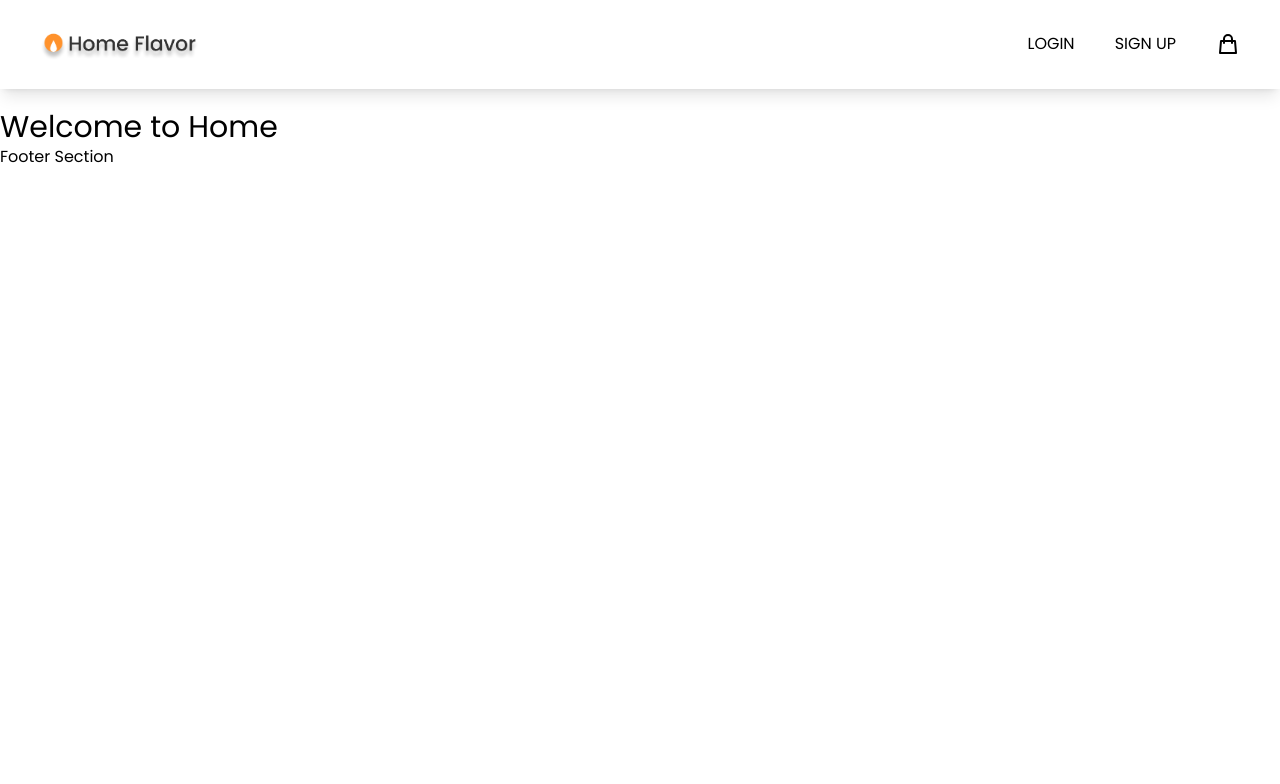
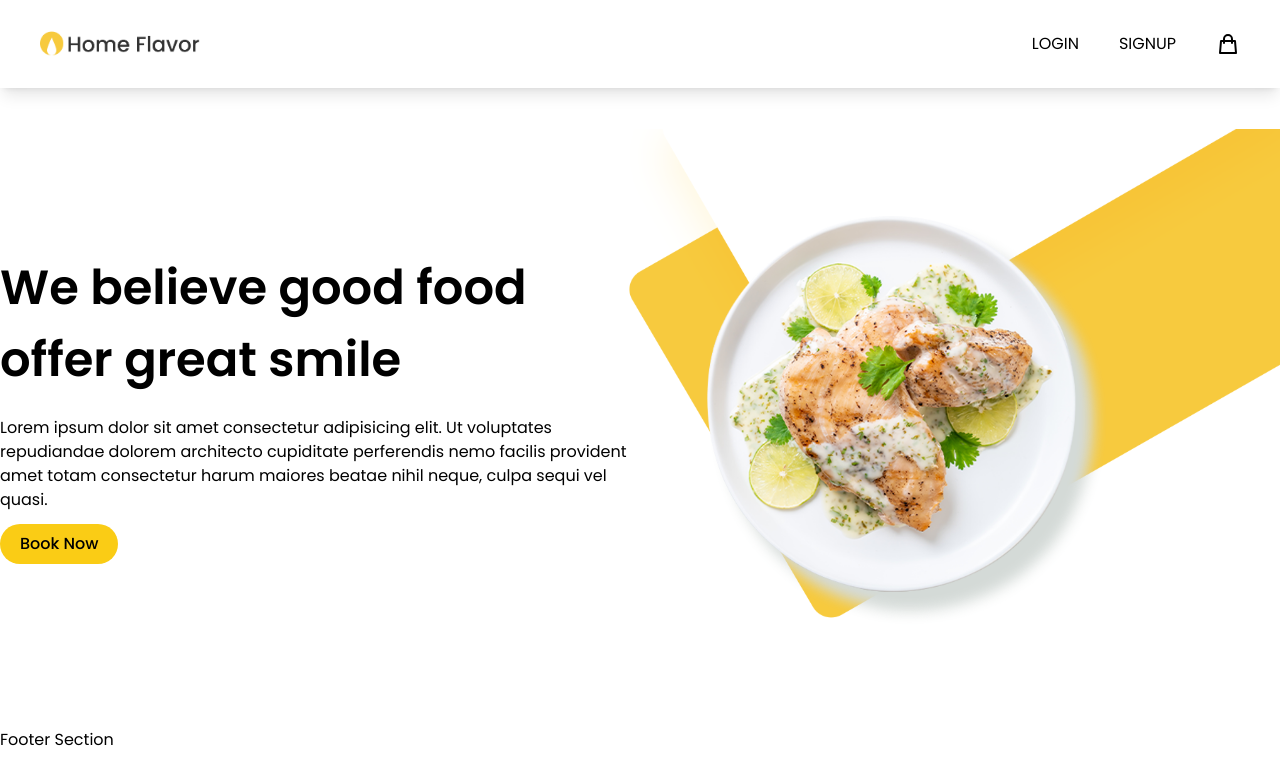
Before and after one commit to sabbir10s/home-flavor, a React (Create React App) app: page / in a window 1280 px wide. Shown: the top 784 px of the page. Built offline with nearby package versions, Linux system fonts and the light colour scheme.

Commit message:
banner design done

```diff
--- /dev/null
+++ b/src/Pages/Home/Banner/Banner.css
@@ -0,0 +1,9 @@
+.banner {
+  background-image: url(../../../images/hero-2.png);
+  background-repeat: no-repeat;
+  /* background-attachment: fixed; */
+  background-position: 102% 30%;
+  background-size: 700px;
+  height: 80vh;
+  width: 100%;
+}
--- a/src/Pages/Home/Banner/Banner.js
+++ b/src/Pages/Home/Banner/Banner.js
@@ -1,9 +1,22 @@
 import React from 'react';
+import heroImg from '../../../images/hero2.png'
+import './Banner.css';
 
 const Banner = () => {
     return (
-        <div>
-            <h1 className='text-3xl'>This is Banner</h1>
+        <div className='banner '>
+            <div className='gird columns-2 container mx-auto'>
+                <div className='flex justify-center items-center h-[80vh]'>
+                    <div>
+                        <h1 className='text-5xl leading-normal font-bold mb-5'>We believe good food offer great smile</h1>
+                        <p>Lorem ipsum dolor sit amet consectetur adipisicing elit. Ut voluptates repudiandae dolorem architecto cupiditate perferendis nemo facilis provident amet totam consectetur harum maiores beatae nihil neque, culpa sequi vel quasi.</p>
+                        <button className='bg-yellow-400 px-5 py-2 rounded-full font-medium hover:shadow-md mt-3'>Book Now</button>
+                    </div>
+                </div>
+                <div>
+                    <img className='w-[500px]' src={heroImg} alt="" />
+                </div>
+            </div>
         </div>
     );
 };
--- a/src/Pages/Home/Home/Home.js
+++ b/src/Pages/Home/Home/Home.js
@@ -1,9 +1,10 @@
 import React from 'react';
+import Banner from '../Banner/Banner';
 
 const Home = () => {
     return (
         <div>
-             <h1 className='text-3xl'>Welcome to Home</h1>
+            <Banner/>
         </div>
     );
 };
--- a/src/Pages/LoginSignup/Login/Login.js
+++ b/src/Pages/LoginSignup/Login/Login.js
@@ -8,7 +8,7 @@ const Login = () => {
         navigate('/signup')
     }
     return (
-        <div className='flex justify-center'>
+        <div className='flex mt-7 justify-center'>
 
             <div className="w-full max-w-xs">
                 <form className="bg-white shadow-lg border-[1.5px] rounded px-8 pt-6 pb-8 mb-4">
@@ -22,7 +22,7 @@ const Login = () => {
                         <input className="shadow appearance-none border rounded w-full py-2 px-3 text-gray-700  leading-tight focus:outline-none focus:shadow-outline" id="password" type="password" placeholder="Password" />
                     </div>
                     <div className="mb-2">
-                        <button className="bg-orange-500 hover:bg-orange-600 text-white font-bold w-full py-2 px-4 rounded focus:outline-none focus:shadow-outline" type="button">
+                        <button className="bg-yellow-400 hover:bg-yellow-500 text-black font-bold w-full py-2 px-4 rounded focus:outline-none focus:shadow-outline" type="button">
                             Login
                         </button>
                     </div>
@@ -40,7 +40,7 @@ const Login = () => {
                     <SocialLogin />
 
                     <p className="mt-3 align-baseline font-bold text-sm text-gray-500">
-                        New in home flavor? <span className=' cursor-pointer text-orange-500 hover:text-orange-600' onClick={handleNavigate}>Signup</span>
+                        New in home flavor? <span className=' cursor-pointer text-orange-500' onClick={handleNavigate}>Signup</span>
                     </p>
                 </form>
             </div>
--- a/src/Pages/LoginSignup/Signup/Signup.js
+++ b/src/Pages/LoginSignup/Signup/Signup.js
@@ -9,7 +9,7 @@ const Signup = () => {
         navigate('/login')
     }
     return (
-        <div className='flex justify-center'>
+        <div className='flex mt-7 justify-center'>
 
             <div className="w-full max-w-xs">
                 <form className="bg-white shadow-lg border-[1.5px] rounded px-8 pt-6 pb-8 mb-4">
@@ -27,7 +27,7 @@ const Signup = () => {
                         <input className="shadow appearance-none border rounded w-full py-2 px-3 text-gray-700  leading-tight focus:outline-none focus:shadow-outline" id="confirmPassword" type="password" placeholder="COnfirm Password" />
                     </div>
                     <div className="mb-2">
-                        <button className="bg-orange-500 hover:bg-orange-600 text-white font-bold w-full py-2 px-4 rounded focus:outline-none focus:shadow-outline" type="button">
+                        <button className="bg-yellow-400 hover:bg-yellow-500 text-black font-bold w-full py-2 px-4 rounded focus:outline-none focus:shadow-outline" type="button">
                             Sign Up
                         </button>
                     </div>
@@ -45,7 +45,7 @@ const Signup = () => {
                     <SocialLogin />
 
                     <p className="mt-3 align-baseline font-bold text-sm text-gray-500">
-                        Already have an account? <span className=' cursor-pointer text-orange-500 hover:text-orange-600' onClick={handleNavigate}>Login</span>
+                        Already have an account? <span className=' cursor-pointer text-orange-500' onClick={handleNavigate}>Login</span>
                     </p>
                 </form>
             </div>
--- a/src/Shared/Navbar/Navbar.js
+++ b/src/Shared/Navbar/Navbar.js
@@ -6,7 +6,7 @@ import logo from '../../images/Logo/logo.png'
 const Navbar = () => {
 
     return (
-        <div className='flex justify-between items-center  px-10 py-7 mb-5 shadow-lg'>
+        <div className='flex justify-between items-center  px-10 py-7 shadow-lg'>
             <div>
                 <Link to="/home">
                     <img className='w-[160px]' src={logo} alt="" />
@@ -15,7 +15,7 @@ const Navbar = () => {
 
             <div className='flex gap-10'>
                 <Link className='hover:text-orange-500' to='/login'>LOGIN</Link>
-                <Link className='hover:text-orange-500' to='/signup'>SIGN UP</Link>
+                <Link className='hover:text-orange-500' to='/signup'>SIGNUP</Link>
                 <Link className='hover:text-orange-500' to='/cart'>
                     <svg xmlns="http://www.w3.org/2000/svg" className="h-6 w-6" fill="none" viewBox="0 0 24 24" stroke="currentColor" strokeWidth={2}><path strokeLinecap="round" strokeLinejoin="round" d="M16 11V7a4 4 0 00-8 0v4M5 9h14l1 12H4L5 9z" />
                     </svg>
```
Also changed, not shown: src/images/Logo/logo.png, 1 other file (tests, documents, lock files or other folders).
